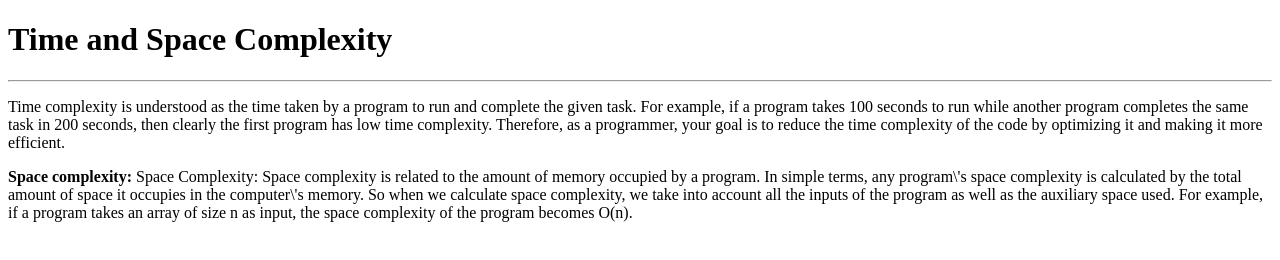
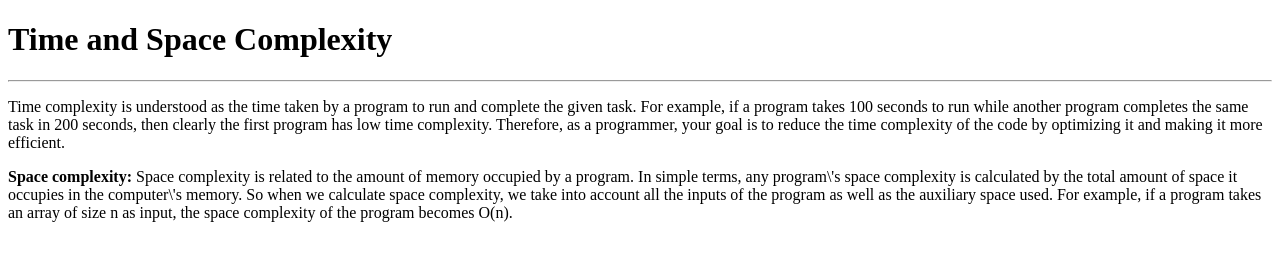
Before and after one commit to acciojob/time-and-space-complexity-Yadav123Rahul, a website: page main.html in a window 1280 px wide. Drawn offline with Linux system fonts and the light colour scheme.

Commit message:
created a submission

```diff
--- a/main.html
+++ b/main.html
@@ -6,12 +6,10 @@
 <body>
   <h1>Time and Space Complexity</h1>
   <hr>
-  <p>
-    Time complexity is understood as the time taken by a program to run and complete the given task. For example, if a program takes 100 seconds to run while another program completes the same task in 200 seconds, then clearly the first program has low time complexity. Therefore, as a programmer, your goal is to reduce the time complexity of the code by optimizing it and making it more efficient.
-  </p>
+  <p>Time complexity is understood as the time taken by a program to run and complete the given task. For example, if a program takes 100 seconds to run while another program completes the same task in 200 seconds, then clearly the first program has low time complexity. Therefore, as a programmer, your goal is to reduce the time complexity of the code by optimizing it and making it more efficient.</p>
 
   <p>
- <b> Space complexity:</b> Space Complexity: Space complexity is related to the amount of memory occupied by a program. In simple terms, any program\'s space complexity is calculated by the total amount of space it occupies in the computer\'s memory. So when we calculate space complexity, we take into account all the inputs of the program as well as the auxiliary space used. For example, if a program takes an array of size n as input, the space complexity of the program becomes O(n).
+ <b>Space complexity:</b> Space complexity is related to the amount of memory occupied by a program. In simple terms, any program\'s space complexity is calculated by the total amount of space it occupies in the computer\'s memory. So when we calculate space complexity, we take into account all the inputs of the program as well as the auxiliary space used. For example, if a program takes an array of size n as input, the space complexity of the program becomes O(n).
 
 
 
```
